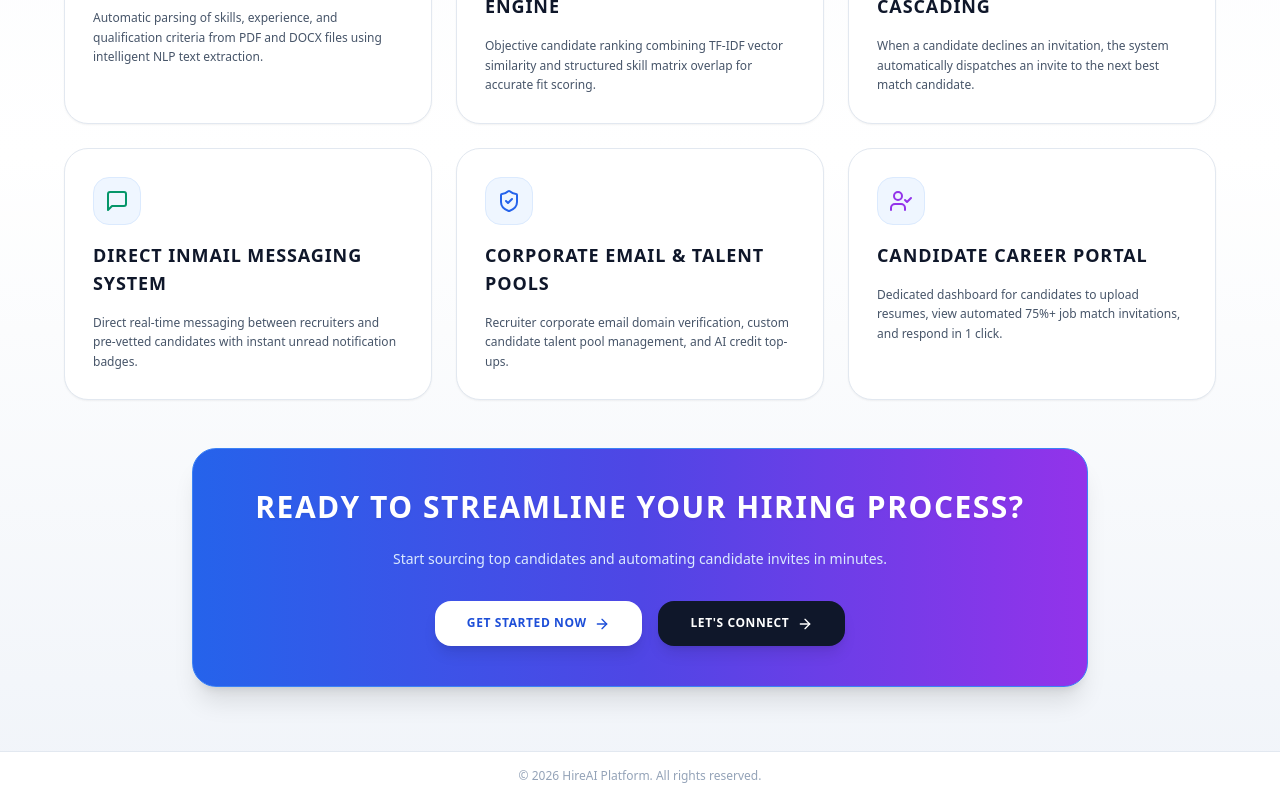
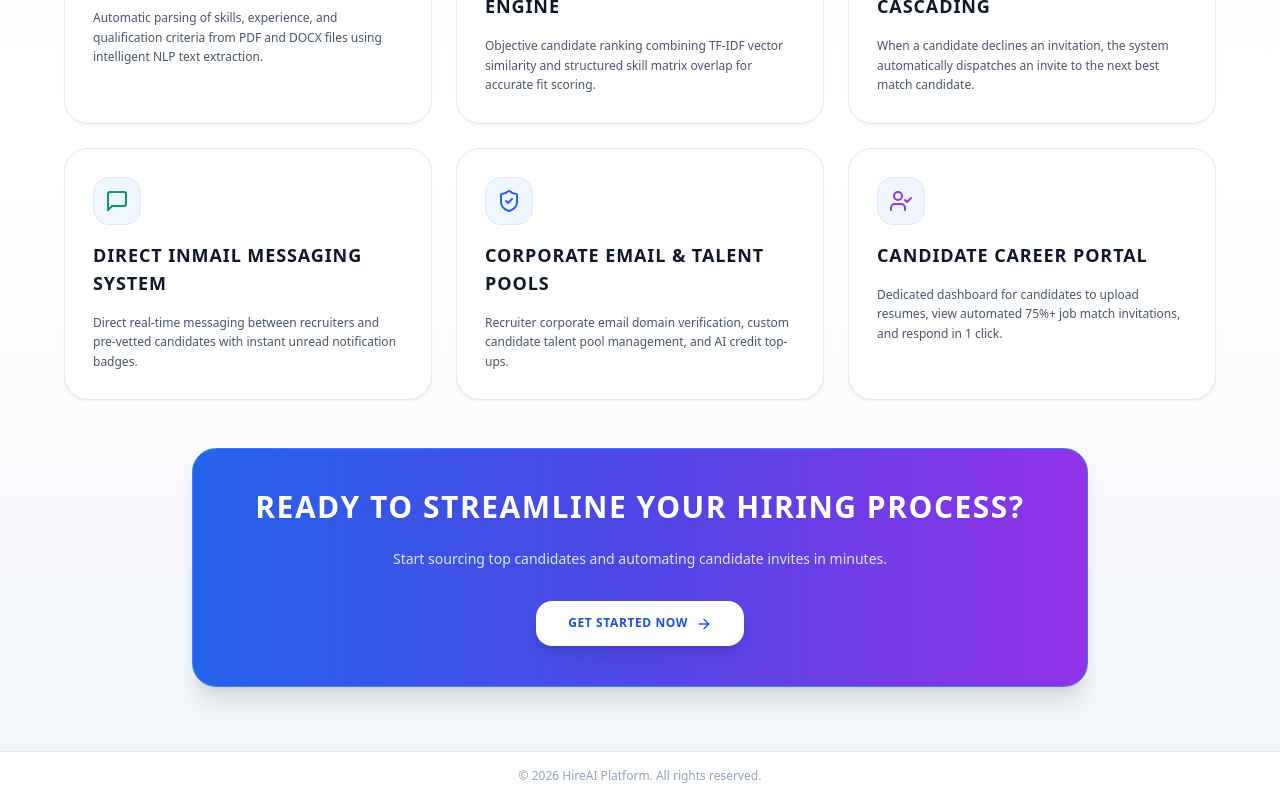
Before and after one commit to jonathpriya/HireAI, a React (Vite) app in the folder frontend/: page /services in a window 1280 px wide. Shown: the part 504-1304 px from the top of the page. Built offline with nearby package versions, Linux system fonts and the light colour scheme.

Commit message:
Remove Let's Connect button from Services page bottom banner

```diff
--- a/frontend/src/pages/public/Services.jsx
+++ b/frontend/src/pages/public/Services.jsx
@@ -84,18 +84,12 @@ export default function Services() {
           Start sourcing top candidates and automating candidate invites in minutes.
         </p>
 
-        <div className="flex flex-col sm:flex-row items-center justify-center gap-4 pt-2">
+        <div className="flex items-center justify-center pt-2">
           <Link
             to="/login"
             className="px-8 py-3.5 rounded-2xl bg-white hover:bg-slate-100 text-blue-700 font-black text-xs uppercase tracking-wider shadow-lg transition hover:scale-105"
           >
             Get Started Now <ArrowRight className="w-4 h-4 inline ml-1" />
-          </Link>
-          <Link
-            to="/contact"
-            className="px-8 py-3.5 rounded-2xl bg-slate-900 hover:bg-slate-800 text-white font-black text-xs uppercase tracking-wider shadow-lg transition hover:scale-105"
-          >
-            Let's Connect <ArrowRight className="w-4 h-4 inline ml-1" />
           </Link>
         </div>
       </div>
```
